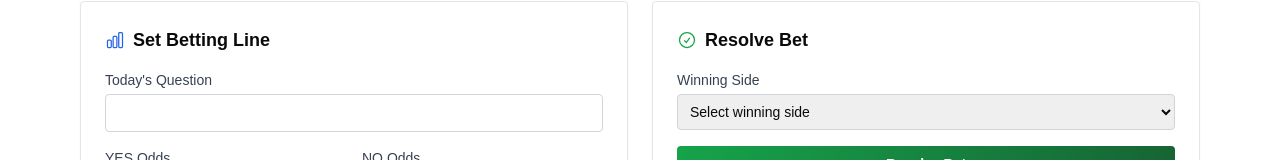
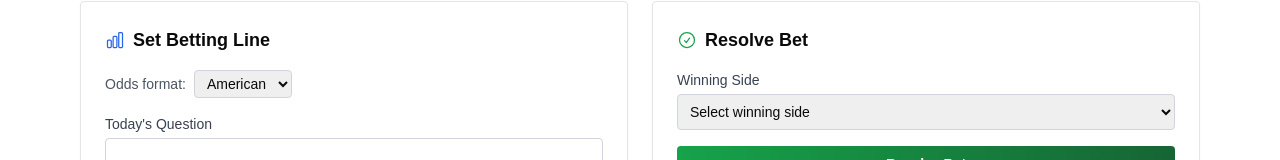
Before and after one commit to BrainNerdPro/Crypto-Betting-App, a Next.js app in the folder betting-platform/frontend/: page /admin in a window 1280 px wide. Shown: the part 137-297 px from the top of the page. Built offline with nearby package versions, Linux system fonts and the light colour scheme; no server answers; sample sign-in values are in the browser's storage.

Commit message:
admin odds selection

```diff
--- a/betting-platform/frontend/app/admin/page.tsx
+++ b/betting-platform/frontend/app/admin/page.tsx
@@ -40,11 +40,7 @@ export default function AdminPage() {
   const [currentPage, setCurrentPage] = useState(1);
   const [showAll, setShowAll] = useState(false);
   const [showPasswordModal, setShowPasswordModal] = useState(false);
-  // const [currentPassword, setCurrentPassword] = useState("");
-  // const [newPassword, setNewPassword] = useState("");
-  // const [passwordMessage, setPasswordMessage] = useState<{ text: string, success: boolean } | null>(null);
-
-
+  const [oddsFormat, setOddsFormat] = useState<"american" | "decimal">("american")
 
   const rowsPerPage = 10;
   const router = useRouter()
@@ -151,6 +147,12 @@ export default function AdminPage() {
   //     setPasswordMessage({ text: data.error || "Failed to update password.", success: false });
   //   }
   // };
+  const convertOdds = (americanOdds: string): string => {
+    const odds = parseFloat(americanOdds)
+    if (isNaN(odds)) return ""
+    const decimal = odds > 0 ? (odds / 100 + 1) : (100 / Math.abs(odds) + 1)
+    return decimal.toFixed(2)
+  }
 
 
     useEffect(() => {
@@ -220,6 +222,20 @@ export default function AdminPage() {
           <h2 className="text-lg font-semibold mb-4 flex items-center gap-2">
             <ChartBarIcon className="w-5 h-5 text-blue-600" /> Set Betting Line
           </h2>
+
+          <div className="mb-4 flex items-center gap-2">
+            <label htmlFor="odds-format" className="text-sm text-gray-600 font-medium">Odds format:</label>
+            <select
+              id="odds-format"
+              value={oddsFormat}
+              onChange={(e) => setOddsFormat(e.target.value as "american" | "decimal")}
+              className="text-sm px-2 py-1 border border-gray-300 rounded focus:outline-none focus:ring-1 focus:ring-blue-400"
+            >
+              <option value="american">American</option>
+              <option value="decimal">Decimal</option>
+            </select>
+          </div>
+
             <form onSubmit={handleSetLine} className="space-y-4">
               <div>
                 <label htmlFor="question" className="block text-sm font-medium mb-1 text-gray-700">
@@ -247,6 +263,9 @@ export default function AdminPage() {
                     className="w-full p-2 border border-gray-300 rounded focus:ring focus:ring-blue-200 text-sm"
                     placeholder="-110"
                   />
+                  {oddsFormat === "decimal" && yesOdds && (
+                    <p className="text-sm text-gray-500 mt-1">Decimal: {convertOdds(yesOdds)}</p>
+                  )}
                 </div>
 
                 <div>
@@ -261,6 +280,9 @@ export default function AdminPage() {
                     className="w-full p-2 border border-gray-300 rounded focus:ring focus:ring-blue-200 text-sm"
                     placeholder="-110"
                   />
+                  {oddsFormat === "decimal" && noOdds && (
+                    <p className="text-sm text-gray-500 mt-1">Decimal: {convertOdds(noOdds)}</p>
+                  )}
                 </div>
               </div>
 
```
Also changed, not shown: betting-platform/frontend/app/home/page.tsx (line endings or trailing spaces). Lines whose indentation alone changed are shown as unchanged.
